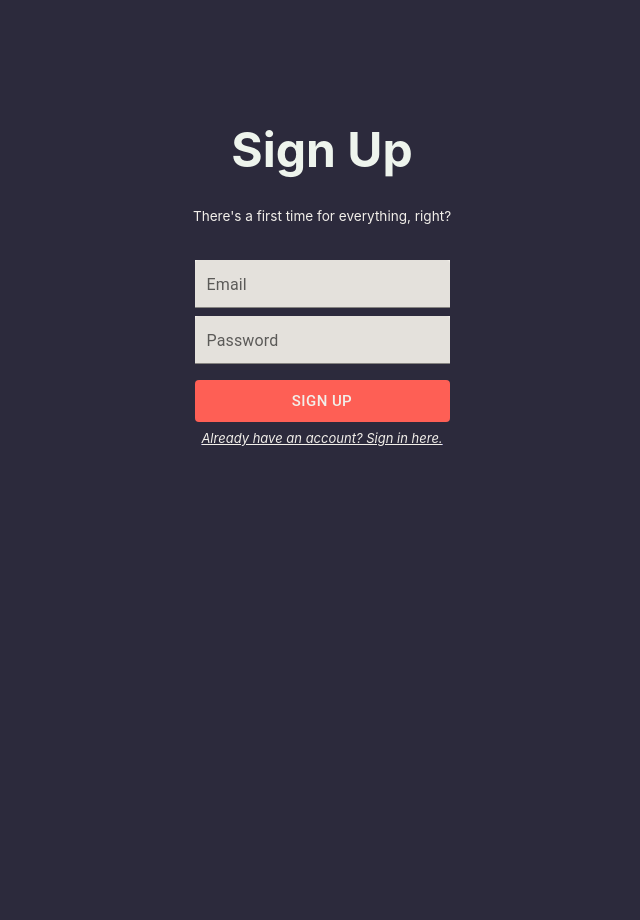
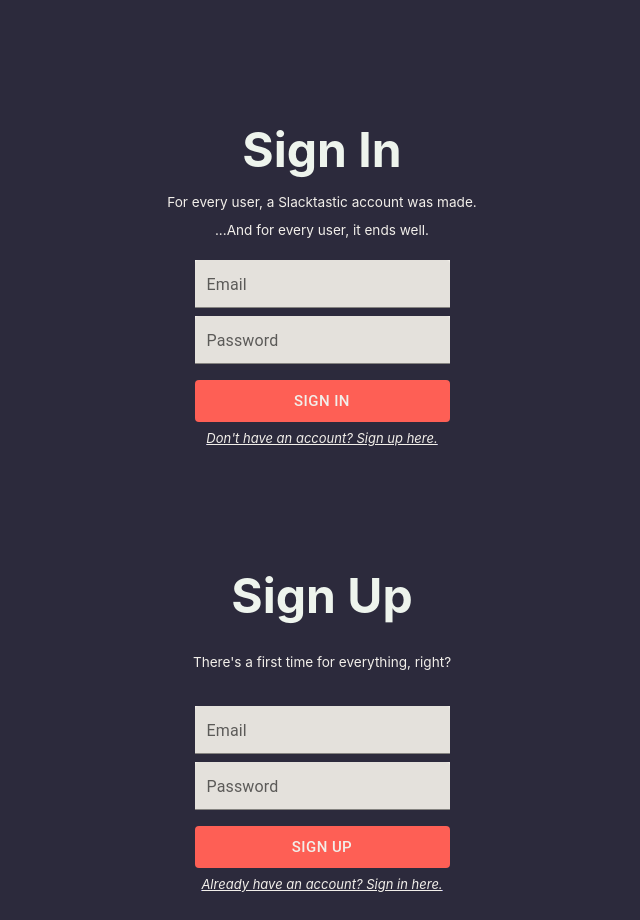
Before and after one commit to AnshaalHussain/Slacktastic, a React (Create React App) app: page / in a window 1280 px wide. Shown: the whole page, without its empty margins (318-958 px from the left). Built offline with nearby package versions, Linux system fonts and the light colour scheme.

Commit message:
create authentication functionality

```diff
--- a/src/App.jsx
+++ b/src/App.jsx
@@ -1,30 +1,10 @@
 import "./App.css";
 import { THEMES } from "./styles/colors";
+
 import Box from "@mui/material/Box";
-
-// Import the functions you need from the SDKs you need
-import { initializeApp } from "firebase/app";
-import { getAuth } from "firebase/auth";
-// TODO: Add SDKs for Firebase products that you want to use
-// https://firebase.google.com/docs/web/setup#available-libraries
 
 import SignIn from "./pages/SignIn";
 import SignUp from "./pages/SignUp";
-
-// Your web app's Firebase configuration
-const firebaseConfig = {
-  apiKey: "AIzaSyAugZqs5-3--TatiXOO-iDQ7jwz8TwlUp0",
-  authDomain: "slacktastic-79bc0.firebaseapp.com",
-  projectId: "slacktastic-79bc0",
-  storageBucket: "slacktastic-79bc0.appspot.com",
-  messagingSenderId: "909296469273",
-  appId: "1:909296469273:web:d57b13ec16c60f79dc3188",
-};
-
-// Initialize Firebase
-const app = initializeApp(firebaseConfig);
-
-const auth = getAuth();
 
 function App() {
   return (
@@ -39,7 +19,8 @@ function App() {
           }}
         >
           <header className="App-header">
-            {auth ? <SignUp /> : <SignUp />}
+            <SignIn />
+            <SignUp />
           </header>
         </Box>
       </div>
--- a/src/components/SigninForm.jsx
+++ b/src/components/SigninForm.jsx
@@ -1,6 +1,7 @@
 import React, { useState } from "react";
 import { THEMES } from "../styles/colors";
 
+import { auth } from "../firebase";
 import { getAuth, signInWithEmailAndPassword } from "firebase/auth";
 
 import Button from "@mui/material/Button";
@@ -10,25 +11,30 @@ import Container from "@mui/material/Container";
 import Grid from "@mui/system/Unstable_Grid/Grid";
 import { Box } from "@mui/system";
 
-const SigninForm = () => {
+const SignInForm = () => {
   const [email, setEmail] = useState("");
   const [password, setPassword] = useState("");
   const [error, setError] = useState("");
 
-  const auth = getAuth();
+  const handleSignIn = (e) => {
+    e.preventDefault();
 
-  const signIn = (auth, email, password) => {
     signInWithEmailAndPassword(auth, email, password)
       .then((userCredential) => {
         // Signed in
+
         const user = userCredential.user;
-        // ...
+        console.log(user);
       })
       .catch((error) => {
         const errorCode = error.code;
         const errorMessage = error.message;
         setError(errorMessage);
+        console.log(error);
       });
+
+    setEmail("");
+    setPassword("");
   };
 
   return (
@@ -72,7 +78,7 @@ const SigninForm = () => {
                   backgroundColor: THEMES.tertiary,
                   marginTop: "1rem",
                 }}
-                onClick={() => signIn(auth, email, password)}
+                onClick={(e) => handleSignIn(e)}
               >
                 Sign In
               </Button>
@@ -86,4 +92,4 @@ const SigninForm = () => {
   );
 };
 
-export default SigninForm;
+export default SignInForm;
--- a/src/components/SignupForm.jsx
+++ b/src/components/SignupForm.jsx
@@ -1,7 +1,8 @@
 import React, { useState } from "react";
 import { THEMES } from "../styles/colors";
 
-import { getAuth, createUserWithEmailAndPassword } from "firebase/auth";
+import { auth } from "../firebase";
+import { createUserWithEmailAndPassword } from "firebase/auth";
 
 import Button from "@mui/material/Button";
 import TextField from "@mui/material/TextField";
@@ -15,9 +16,8 @@ const SignupForm = () => {
   const [password, setPassword] = useState("");
   const [error, setError] = useState("");
 
-  const auth = getAuth();
-
-  const createUser = () => {
+  const handleSignUp = (e) => {
+    e.preventDefault();
     createUserWithEmailAndPassword(auth, email, password)
       .then((userCredential) => {
         // Signed in
@@ -71,7 +71,7 @@ const SignupForm = () => {
                   backgroundColor: THEMES.tertiary,
                   marginTop: "1rem",
                 }}
-                onClick={() => createUser(auth, email, password)}
+                onClick={(e) => handleSignUp(e)}
               >
                 Sign Up
               </Button>
--- /dev/null
+++ b/src/firebase.js
@@ -0,0 +1,20 @@
+// Import the functions you need from the SDKs you need
+import { initializeApp } from "firebase/app";
+import { getAuth } from "firebase/auth";
+// TODO: Add SDKs for Firebase products that you want to use
+// https://firebase.google.com/docs/web/setup#available-libraries
+
+// Your web app's Firebase configuration
+const firebaseConfig = {
+  apiKey: "AIzaSyAugZqs5-3--TatiXOO-iDQ7jwz8TwlUp0",
+  authDomain: "slacktastic-79bc0.firebaseapp.com",
+  projectId: "slacktastic-79bc0",
+  storageBucket: "slacktastic-79bc0.appspot.com",
+  messagingSenderId: "909296469273",
+  appId: "1:909296469273:web:d57b13ec16c60f79dc3188",
+};
+
+// Initialize Firebase
+const app = initializeApp(firebaseConfig);
+
+export const auth = getAuth();
--- a/src/pages/Messages.jsx
+++ b/src/pages/Messages.jsx
@@ -1,7 +1,7 @@
 import React from "react";
 
 const Messages = () => {
-  return <div></div>;
+  return <div>Message Page</div>;
 };
 
 export default Messages;
--- a/src/pages/SignIn.jsx
+++ b/src/pages/SignIn.jsx
@@ -4,7 +4,7 @@ import { THEMES } from "../styles/colors";
 import Box from "@mui/material/Box";
 import Container from "@mui/material/Container";
 
-import SigninForm from "../components/SigninForm";
+import SignInForm from "../components/SignInForm";
 
 const SignIn = () => {
   return (
@@ -41,7 +41,8 @@ const SignIn = () => {
             For every user, a Slacktastic account was made. <br /> ...And for
             every user, it ends well.
           </Box>
-          <SigninForm />
+          <SignInForm />
+
           <a href="#">
             <Box
               sx={{
```
